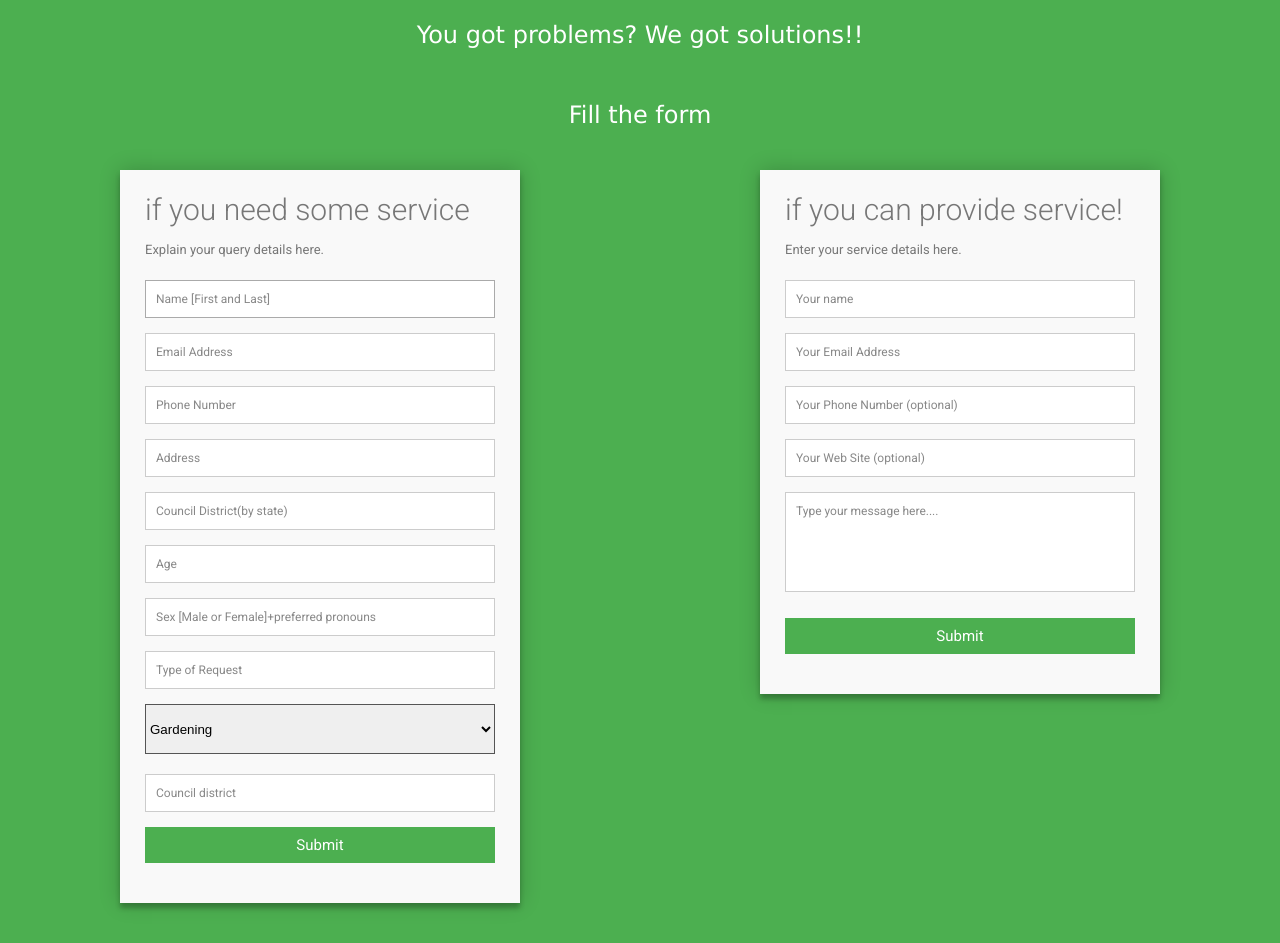
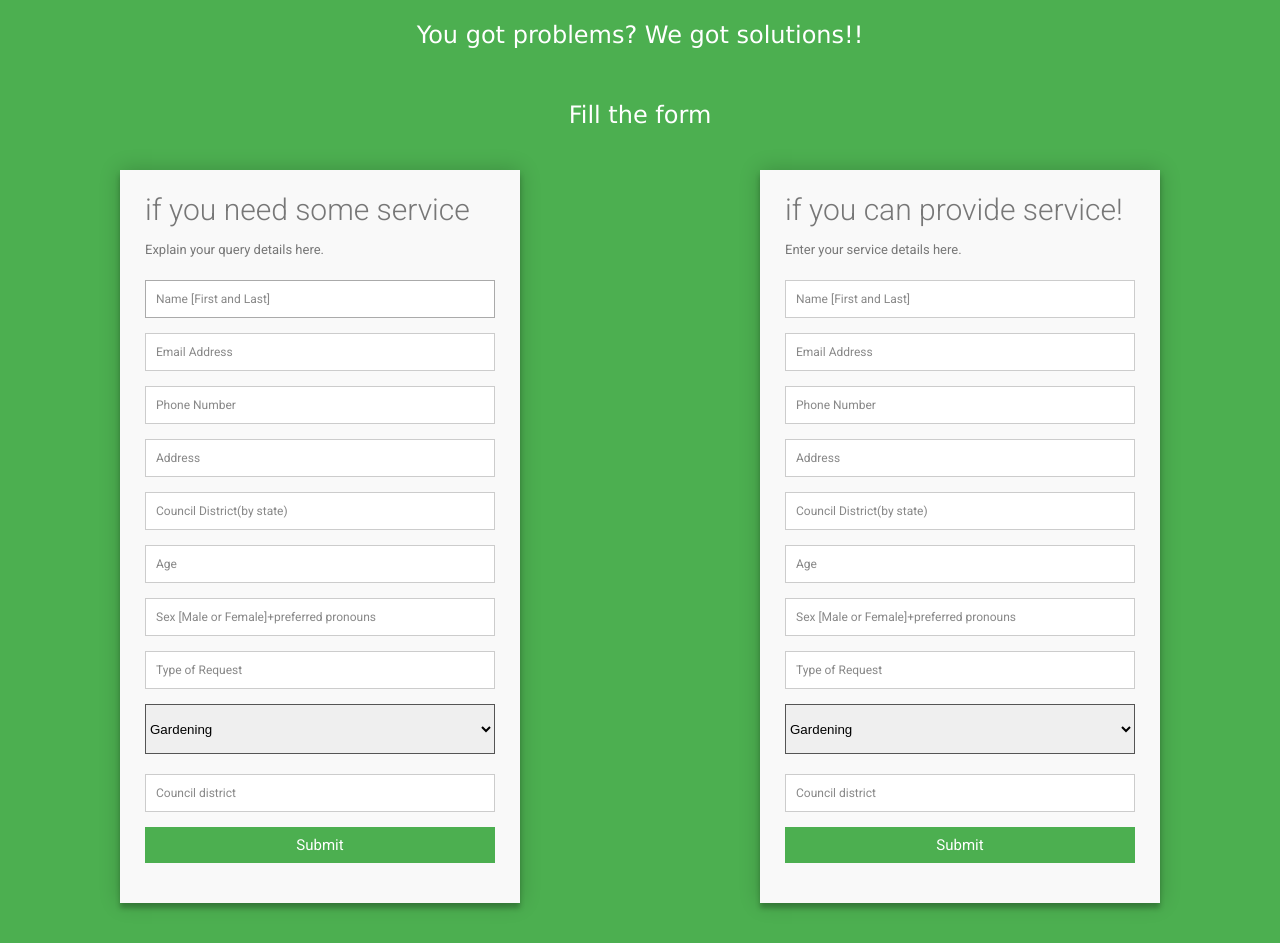
Before and after one commit to anushkrishnav/supdem, a Flask app: page / in a window 1280 px wide. Run offline with Flask 2, Linux system fonts and the light colour scheme; parts of the project's set-up code (start-up, migrations or seed data) failed here and were passed over.

Commit message:
Front Updated

```diff
--- a/templates/index.html
+++ b/templates/index.html
@@ -259,20 +259,41 @@
                     <h3>if you can provide service!</h3>
                     <h4>Enter your service details here.</h4>
                     <fieldset>
-                        <input placeholder="Your name" type="text" tabindex="1" required autofocus>
+                        <input placeholder="Name [First and Last]" type="text" tabindex="1" required autofocus>
                     </fieldset>
                     <fieldset>
-                        <input placeholder="Your Email Address" type="email" tabindex="2" required>
+                        <input placeholder="Email Address" type="url" tabindex="4" required>
                     </fieldset>
                     <fieldset>
-                        <input placeholder="Your Phone Number (optional)" type="tel" tabindex="3" required>
+                        <input placeholder="Phone Number" type="url" tabindex="4" required>
                     </fieldset>
                     <fieldset>
-                        <input placeholder="Your Web Site (optional)" type="url" tabindex="4" required>
+                        <input placeholder="Address" type="text" tabindex="1" required autofocus>
                     </fieldset>
                     <fieldset>
-                        <textarea placeholder="Type your message here...." tabindex="5" required></textarea>
+                        <input placeholder="Council District(by state)" type="text" tabindex="1" required autofocus>
                     </fieldset>
+                    <fieldset>
+                        <input placeholder="Age" type="text" tabindex="1" required autofocus>
+                    </fieldset>
+                    <fieldset>
+                        <input placeholder="Sex [Male or Female]+preferred pronouns" type="email" tabindex="2" required>
+                    </fieldset>
+                    <fieldset>
+                        <input placeholder="Type of Request" type="tel" tabindex="3" required>
+                    </fieldset>
+                    <fieldset>
+                        <select name="Services" id="services" class="dropDown">
+                            <option value="volvo">Gardening</option>
+                            <option value="saab">Monetory</option>
+                            <option value="opel">Plumbing</option>
+                            <option value="audi">Food</option>
+                        </select>
+                    </fieldset>
+                    <fieldset>
+                        <input placeholder="Council district" type="url" tabindex="4" required>
+                    </fieldset>
+
                     <fieldset>
                         <button name="submit" type="submit" id="contact-submit" data-submit="...Sending">Submit</button>
                     </fieldset>
```
Also changed, not shown: forms.py (+20 -0 lines).
